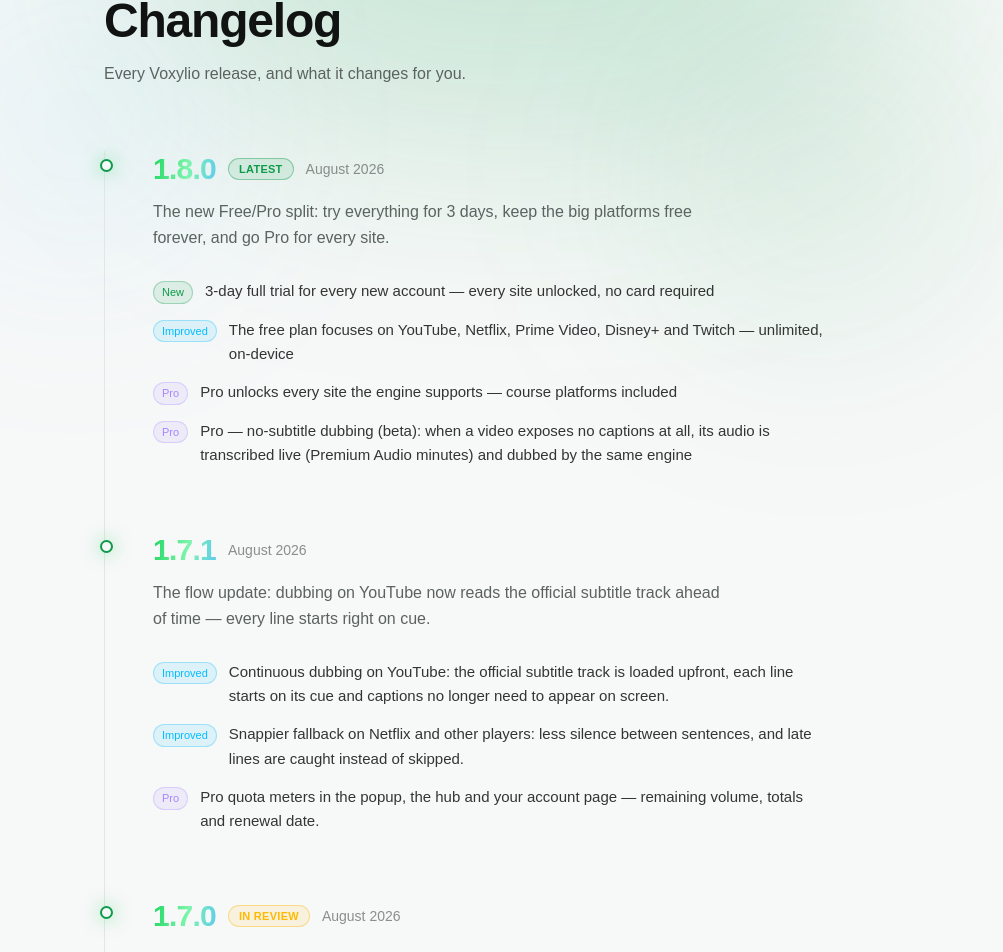
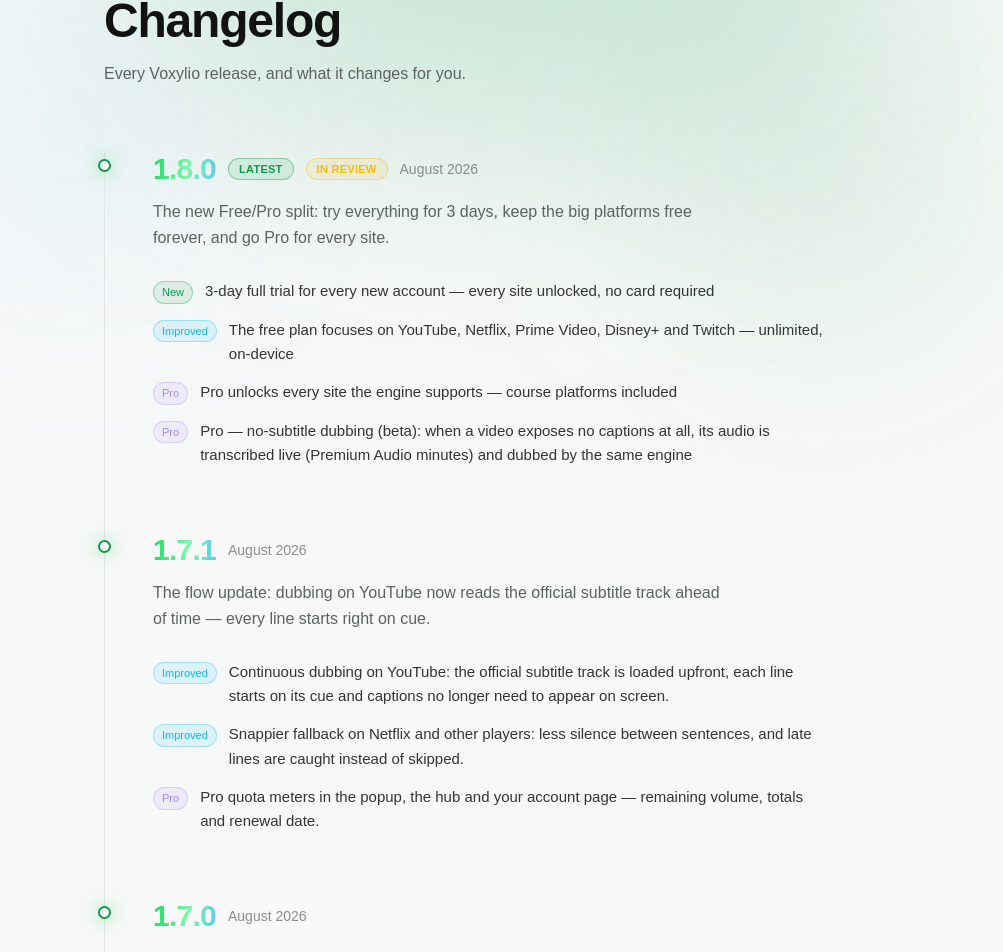
Before and after one commit to ln-dev7/voxylio, a Next.js app in the folder site/: page /en/changelog in a window 1280 px wide. Shown: the part 148-1100 px from the top of the page, without its empty margins (176-1179 px from the left). Built offline with nearby package versions, Linux system fonts and the light colour scheme; a web font is replaced by a local one.

Commit message:
fix(site): center changelog timeline dots, review badge on 1.8.0

```diff
--- a/site/src/app/[locale]/changelog/page.tsx
+++ b/site/src/app/[locale]/changelog/page.tsx
@@ -21,13 +21,13 @@ type Tag = "new" | "improved" | "pro";
 const RELEASES: Array<{
   version: string;
   id: "v180" | "v171" | "v170" | "v151";
-  badge?: "latest" | "store" | "review";
+  badges?: Array<"latest" | "store" | "review">;
   items: Array<{ key: string; tag: Tag }>;
 }> = [
   {
     version: "1.8.0",
     id: "v180",
-    badge: "latest",
+    badges: ["latest", "review"],
     items: [
       { key: "trial", tag: "new" },
       { key: "freeSites", tag: "improved" },
@@ -47,7 +47,6 @@ const RELEASES: Array<{
   {
     version: "1.7.0",
     id: "v170",
-    badge: "review",
     items: [
       { key: "account", tag: "new" },
       { key: "hub", tag: "new" },
@@ -62,7 +61,7 @@ const RELEASES: Array<{
   {
     version: "1.5.1",
     id: "v151",
-    badge: "store",
+    badges: ["store"],
     items: [
       { key: "sentences", tag: "new" },
       { key: "languages", tag: "new" },
@@ -110,25 +109,34 @@ export default async function ChangelogPage({
           <ol className="relative mt-16 space-y-16 border-l border-border pl-8 sm:pl-12">
             {RELEASES.map((release) => (
               <li key={release.version} className="relative">
-                {/* timeline dot */}
+                {/* timeline dot — centered on the 1px border line:
+                    line center = -(pl + 0.5px), dot left = center - 6.5px */}
                 <span
                   aria-hidden="true"
-                  className="absolute -left-[37px] top-2 size-[13px] rounded-full border-2 border-primary bg-background shadow-[0_0_18px_rgba(30,215,96,0.55)] sm:-left-[53px]"
+                  className="absolute -left-[39px] top-2 size-[13px] rounded-full border-2 border-primary bg-background shadow-[0_0_18px_rgba(30,215,96,0.55)] sm:-left-[55px]"
                 />
                 <div className="flex flex-wrap items-center gap-x-3 gap-y-2">
                   <h2 className="gradient-text font-display text-3xl font-bold tabular-nums tracking-tight">
                     {release.version}
                   </h2>
-                  {release.badge === "latest" ? (
-                    <span className="rounded-full border border-primary/40 bg-primary/10 px-2.5 py-0.5 text-[11px] font-semibold uppercase tracking-wide text-primary">
+                  {release.badges?.map((badge) =>
+                    badge === "latest" ? (
+                      <span
+                        key={badge}
+                        className="rounded-full border border-primary/40 bg-primary/10 px-2.5 py-0.5 text-[11px] font-semibold uppercase tracking-wide text-primary"
+                      >
                         {t("latest")}
                       </span>
-                  ) : release.badge === "review" ? (
-                    <span className="rounded-full border border-amber-400/40 bg-amber-400/10 px-2.5 py-0.5 text-[11px] font-semibold uppercase tracking-wide text-amber-400">
+                    ) : badge === "review" ? (
+                      <span
+                        key={badge}
+                        className="rounded-full border border-amber-400/40 bg-amber-400/10 px-2.5 py-0.5 text-[11px] font-semibold uppercase tracking-wide text-amber-400"
+                      >
                         {t("review")}
                       </span>
-                  ) : release.badge === "store" ? (
+                    ) : (
                       <a
+                        key={badge}
                         href={CHROME_STORE_URL}
                         target="_blank"
                         rel="noreferrer"
@@ -136,7 +144,8 @@ export default async function ChangelogPage({
                       >
                         {t("store")}
                       </a>
-                  ) : null}
+                    ),
+                  )}
                   <span className="text-sm text-muted-foreground/70">
                     {t(`${release.id}.date`)}
                   </span>
```
Lines whose indentation alone changed are shown as unchanged.
